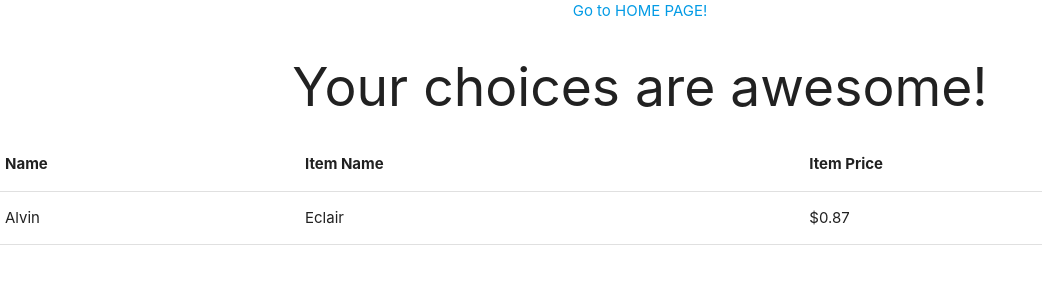
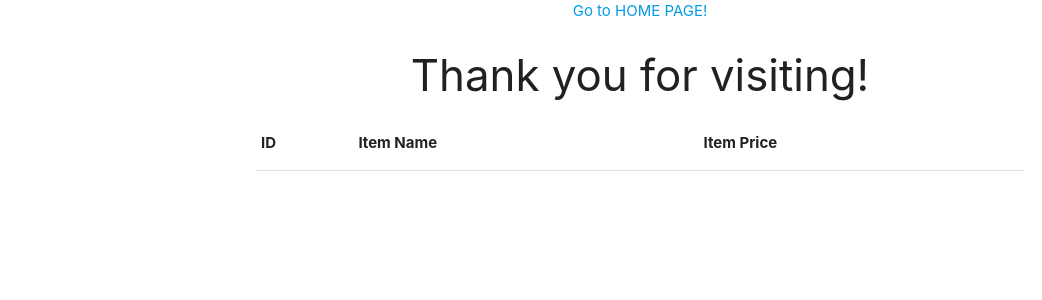
Before and after one commit to learnerdilip/webapp-project, a React (Create React App) app: page /checkout in a window 1280 px wide. Shown: the top 300 px of the page, without its empty margins (0-1042 px from the left). Built offline with nearby package versions, Linux system fonts and the light colour scheme.

Commit message:
added materialize to checkout page

```diff
--- a/src/App.css
+++ b/src/App.css
@@ -26,3 +26,8 @@ html {
   width: 30%;
   margin: auto;
 }
+
+.checkoutTable {
+  width: 60%;
+  margin: auto;
+}
--- a/src/components/Checkout.js
+++ b/src/components/Checkout.js
@@ -8,28 +8,33 @@ class Checkout extends Component {
     return (
       <div>
         <Link to="/">Go to HOME PAGE!</Link>
-        <h2>Your choices are awesome!</h2>
-        {this.props.cartItems.map(item => (
-          <h2>
-            {item.name} ....... {item.price}
-          </h2>
-        ))}
-        <table>
+        <h3>Thank you for visiting!</h3>
+
+        <table className="checkoutTable">
           <thead>
             <tr>
-              <th>Name</th>
+              <th>ID</th>
               <th>Item Name</th>
               <th>Item Price</th>
             </tr>
           </thead>
           <tbody>
+            {this.props.cartItems.map(item => {
+              return (
                 <tr>
-            <td>Alvin</td>
-            <td>Eclair</td>
-            <td>$0.87</td>
+                  <td>{item.id}</td>
+                  <td>{item.name}</td>
+                  <td>{item.price}</td>
                 </tr>
+              );
+            })}
           </tbody>
         </table>
+        {/* {this.props.cartItems.map(item => (
+          <h4>
+            {item.name} ....... {item.price}
+          </h4>
+        ))} */}
       </div>
     );
   }
```
Lines whose indentation alone changed are shown as unchanged.
